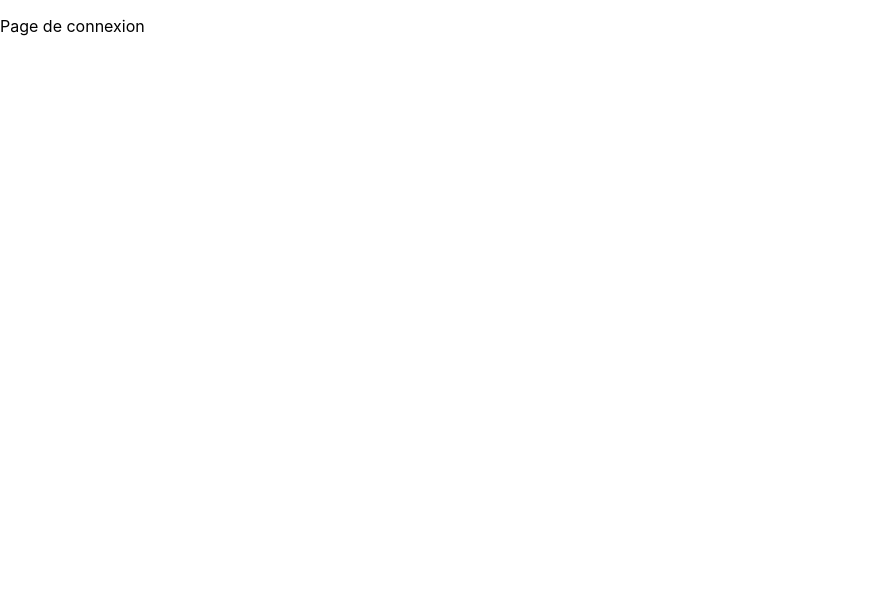
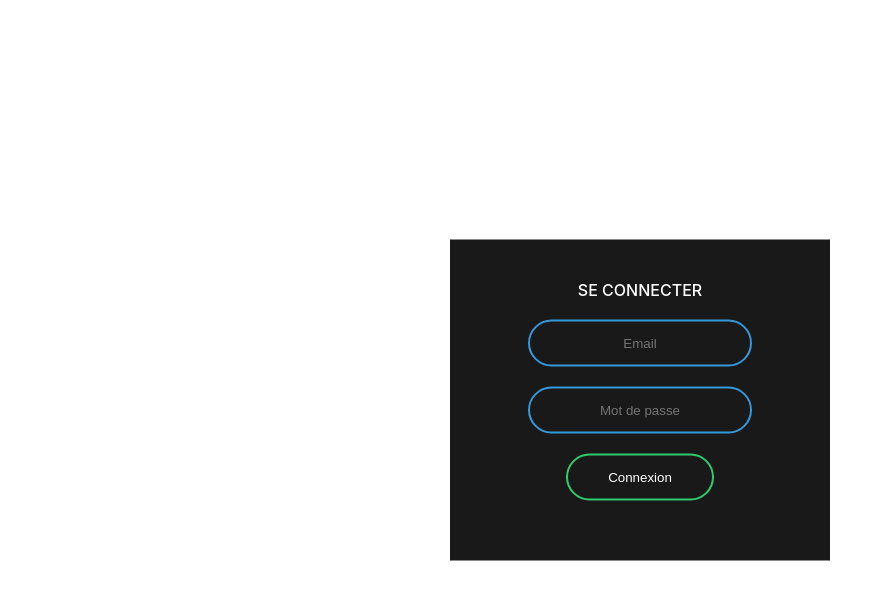
Before and after one commit to Tomygroove/react-mypizza, a React (Create React App) app in the folder react-mypizza/: page / in a window 1280 px wide. Shown: the top 600 px of the page, without its empty margins (0-892 px from the left). Built offline with nearby package versions, Linux system fonts and the light colour scheme.

Commit message:
Authentification

```diff
--- a/react-mypizza/package.json
+++ b/react-mypizza/package.json
@@ -6,10 +6,12 @@
     "@testing-library/jest-dom": "^5.11.9",
     "@testing-library/react": "^11.2.3",
     "@testing-library/user-event": "^12.6.0",
+    "axios": "^0.21.1",
     "react": "^17.0.1",
     "react-dom": "^17.0.1",
     "react-router-dom": "^5.2.0",
     "react-scripts": "4.0.1",
+    "styled-components": "^5.2.1",
     "web-vitals": "^0.2.4",
     "workbox-background-sync": "^5.1.4",
     "workbox-broadcast-update": "^5.1.4",
--- a/react-mypizza/src/App.js
+++ b/react-mypizza/src/App.js
@@ -1,11 +1,11 @@
 import React from 'react';
 
+import styled from 'styled-components'
 import Routes from './config/router'
 
 function App() {
   return (
     <Routes>
-
     </Routes>
   );
 }
--- /dev/null
+++ b/react-mypizza/src/components/header/index.js
@@ -0,0 +1,32 @@
+import React from 'react';
+
+import styled from 'styled-components'
+import Logout from '../logout';
+
+const Header = () => {
+    return (
+        <div>
+            <HeaderContainer>
+                <Title>My Pizza</Title>
+                <Logout></Logout>
+            </HeaderContainer>
+        </div>
+    )
+}
+
+const HeaderContainer = styled.div`
+    padding:10px 10px 10px 10px;
+    height: 30px;
+    width: auto;
+    color: white;
+    background-color: #2A2F32;
+`
+
+const Title = styled.span`
+    float: left;
+    font-size: 20px;
+    color: #A9ABAD;
+    align-items: center;
+`
+
+export default Header
--- /dev/null
+++ b/react-mypizza/src/components/logout/index.js
@@ -0,0 +1,48 @@
+import React from 'react'
+import styled from 'styled-components'
+import { useHistory } from 'react-router-dom'
+
+const Logout = () => {
+  const history = useHistory()
+  const isToken = localStorage.getItem('token')
+
+  const handleLogout = () => {
+    localStorage.removeItem('token')
+    history.push('/')
+  }
+
+  return (
+    <Container>
+      {isToken ? (
+        <LogoutButton onClick={handleLogout}>Logout</LogoutButton>
+      ) : (
+        <Button onClick={handleLogout}>Login</Button>
+      )}
+    </Container>
+  )
+}
+
+const LogoutButton = styled.button`
+    border:none;
+    padding:6px 5px 6px 5px;
+    border-radius:2px;
+    box-shadow:3px 3px 12px #999;
+    background:#d34836;
+    font:bold 13px Arial;
+    color:#2A2F32;
+`
+const Button = styled.button`
+  border:none;
+  padding:6px 5px 6px 5px;
+  border-radius:2px;
+  box-shadow:3px 3px 12px #999;
+  background-color: #056162;
+  font:bold 13px Arial;
+  color:#2A2F32;
+`
+
+const Container = styled.div`
+  float: right;
+`
+
+export default Logout
--- /dev/null
+++ b/react-mypizza/src/components/signin/index.js
@@ -0,0 +1,77 @@
+import React, { useState } from 'react'
+import styled from 'styled-components'
+import {useHistory} from 'react-router-dom'
+
+const Signin = ({submit}) => {
+    const [formState, setFormState] = useState({email: '', password: ''})
+    const[errorMessage, setErrorMessage] = useState('')
+    const history = useHistory()
+
+    return (
+        <StyledForm onSubmit={(e) => submit(e, formState, setErrorMessage, history)}>
+            <StyledSpan>Se Connecter</StyledSpan>
+            <SigninInput onChange={e => setFormState({ ...formState, email: e.target.value})} type='email' placeholder='Email'></SigninInput>
+            <SigninInput onChange={e => setFormState({ ...formState, password: e.target.value})} type='password' placeholder='Mot de passe'></SigninInput>
+            <StyledSpan>{errorMessage}</StyledSpan>
+            <SigninSubmit type='Submit' value='Connexion'></SigninSubmit>
+        </StyledForm>
+    );
+};
+
+const StyledForm = styled.form`
+  width: 300px;
+  padding: 40px;
+  position: absolute;
+  top: 50%;
+  left: 50%;
+  transform: translate(-50%,-50%);
+  background: #191919;
+  text-align: center;
+`
+
+const StyledSpan = styled.span`
+color: white;
+  text-transform: uppercase;
+  font-weight: 500;
+`
+
+const SigninInput = styled.input`
+  border:0;
+  background: none;
+  display: block;
+  margin: 20px auto;
+  text-align: center;
+  border: 2px solid #3498db;
+  padding: 14px 10px;
+  width: 200px;
+  outline: none;
+  color: white;
+  border-radius: 24px;
+  transition: 0.25s;
+
+  &:focus{
+  width: 250px;
+  border-color: #2ecc71;
+}
+`
+const SigninSubmit = styled.input`
+border:0;
+background: none;
+display: block;
+margin: 20px auto;
+text-align: center;
+border: 2px solid #2ecc71;
+padding: 14px 40px;
+outline: none;
+color: white;
+border-radius: 24px;
+transition: 0.25s;
+cursor: pointer;
+
+&:hover{
+    background: #2ecc71;
+}
+
+`
+
+export default Signin
--- a/react-mypizza/src/config/router.js
+++ b/react-mypizza/src/config/router.js
@@ -10,6 +10,7 @@ import {
 import Login from '../screens/login'
 import Home from '../screens/home'
 import Pizzas from '../screens/pizzas'
+import Pizza from '../screens/pizza'
 import Configurator from '../screens/configurator'
 
 const Routes = () => {
@@ -19,7 +20,7 @@ const Routes = () => {
                 <Route exact path="/" component={Login} />
                 <Route path="/home" component={Home} />
                 <Route path="/pizzas" component={Pizzas} />
-                <Route path="/pizza/{id}" component={Home} />
+                <Route path="/pizza" component={Pizza} />
                 <Route path="/configurator" component={Configurator} />
                 <Redirect to="/home" ></Redirect>
             </Switch>
--- a/react-mypizza/src/screens/home.js
+++ b/react-mypizza/src/screens/home.js
@@ -1,9 +1,15 @@
 import React from 'react';
+
+import styled from 'styled-components'
+import Header from '../components/header'
+import { Link } from 'react-router-dom';
 
 const Home = () => {
     return (
         <div>
+            <Header></Header>
             <p>Page d'Accueil</p>
+            <Link to='/'>To Login</Link>
         </div>
     );
 };
--- a/react-mypizza/src/screens/login.js
+++ b/react-mypizza/src/screens/login.js
@@ -1,11 +1,43 @@
-import React from 'react';
+import React, { useEffect }  from 'react'
 
-const Login = () => {
+import Signin from '../components/signin'
+import axios from 'axios'
+
+const submit = (e, formState, setErrorMessage, history) => {
+    e.preventDefault()
+    if(!formState.email || !formState.password){
+        setErrorMessage('Les champs ne doivent pas êtres vides')
+        return
+    }
+    axios({
+        method: 'POST',
+        url: 'https://api.mocki.io/v1/dfb4dd3f',
+        data: {
+            email: formState.email,
+            password: formState.password
+        }
+    }).then(res => {
+        localStorage.setItem('token', res.headers['x-access-token'])
+        history.push('/home')
+    }).catch(err => {
+        setErrorMessage('Une erreur est survenue')
+        console.log(err)
+    })
+}
+
+const Login = ({history}) => {
+    useEffect(() => {
+        const token = localStorage.getItem('token')
+        console.log('Login')
+        if(token) {
+            history.push('/home')
+        }
+    },[])
     return (
         <div>
-            <p>Page de connexion</p>
+            <Signin submit={submit}></Signin>
         </div>
-    );
-};
+    )
+}
 
-export default Login;
+export default Login
--- /dev/null
+++ b/react-mypizza/src/screens/pizza.js
@@ -0,0 +1,11 @@
+import React from 'react';
+
+const Pizza = () => {
+    return (
+        <div>
+            <p>Détail de Pizza</p>
+        </div>
+    );
+};
+
+export default Pizza;
```
Also changed, not shown: react-mypizza/src/utils/privateRoute.js (added, +20 -0 lines), 2 other files (tests, documents, lock files or other folders).
